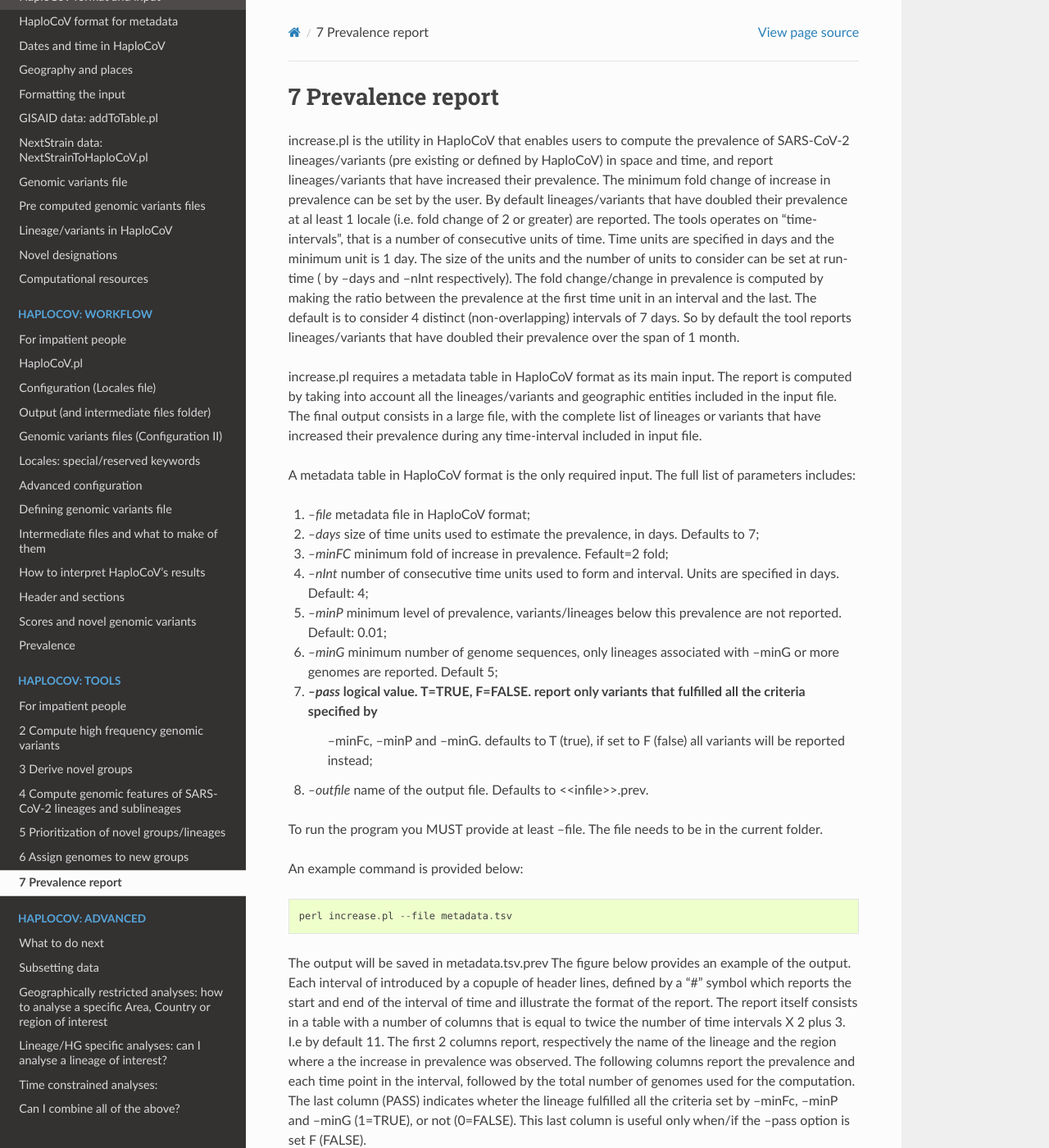
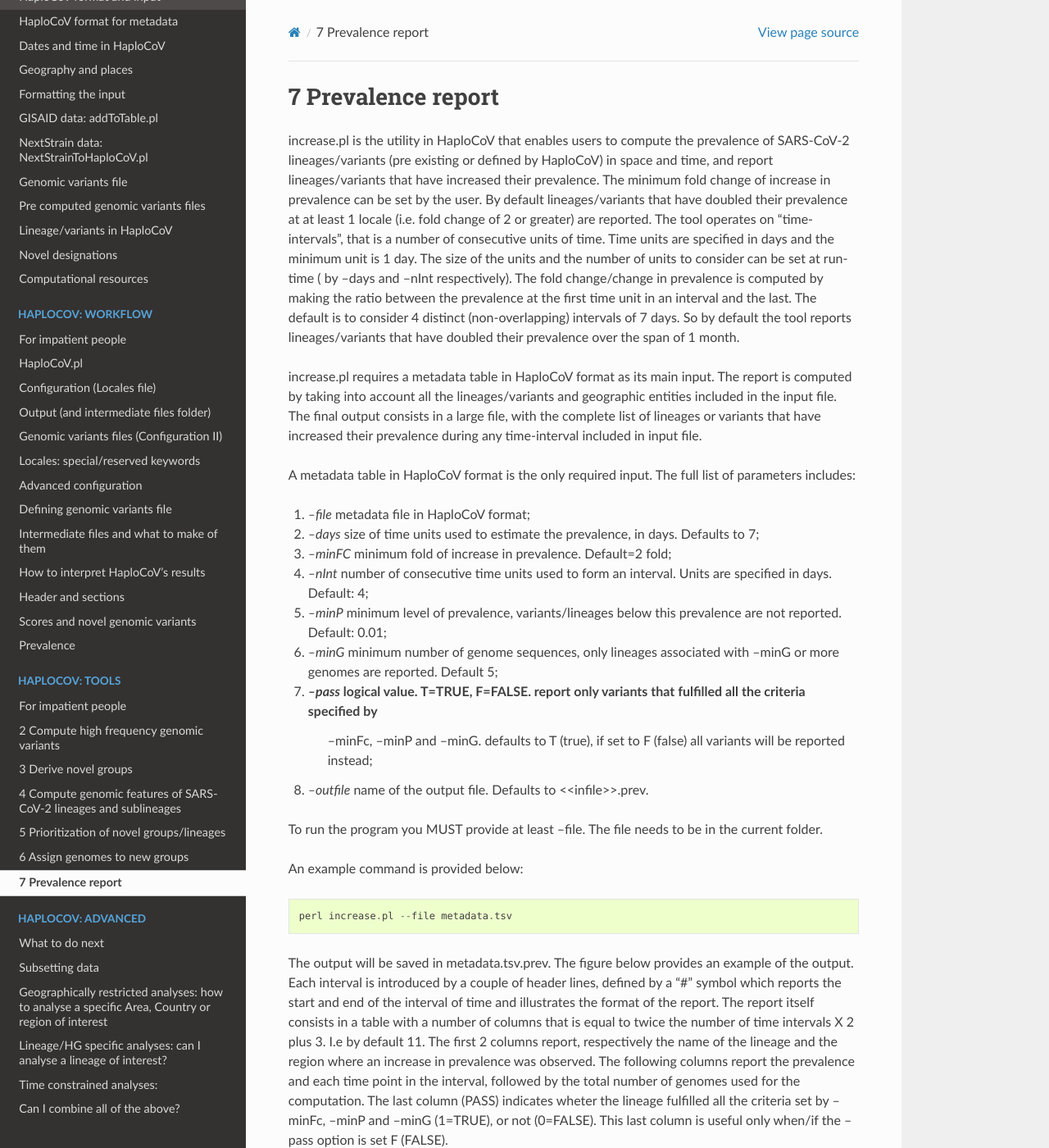
Before and after one commit to matteo14c/HaploCoV, a Sphinx documentation site: the page built from docs/source/increase.rst, in a window 1280 px wide and 1400 px high. Shown: the whole window at 82% size. Built offline with Sphinx 7.4.7 and the Read the Docs theme 2.0.0, drawn with Linux system fonts in a browser that asks for light colours.

Commit message:
Update increase.rst

```diff
--- a/docs/source/increase.rst
+++ b/docs/source/increase.rst
@@ -1,8 +1,8 @@
 7 Prevalence report
 ===================
 
-increase.pl is the utility in HaploCoV that enables users to compute the prevalence of SARS-CoV-2 lineages/variants (pre existing or defined by HaploCoV) in space and time, and report lineages/variants that have increased their prevalence. The minimum fold change of increase in prevalence can be set by the user. By default lineages/variants that have doubled their prevalence at al least 1 locale (i.e. fold change of 2 or greater) are reported.
-The tools operates on "time-intervals", that is a number of consecutive units of time. Time units are specified in days and the minimum unit is 1 day.  The size of the units and the number of units to consider can be set at run-time ( by --days and --nInt respectively).
+increase.pl is the utility in HaploCoV that enables users to compute the prevalence of SARS-CoV-2 lineages/variants (pre existing or defined by HaploCoV) in space and time, and report lineages/variants that have increased their prevalence. The minimum fold change of increase in prevalence can be set by the user. By default lineages/variants that have doubled their prevalence at at least 1 locale (i.e. fold change of 2 or greater) are reported.
+The tool operates on "time-intervals", that is a number of consecutive units of time. Time units are specified in days and the minimum unit is 1 day.  The size of the units and the number of units to consider can be set at run-time ( by --days and --nInt respectively).
 The fold change/change in prevalence is computed by making the ratio between the prevalence at the first time unit in an interval and the last.
 The default is to consider 4 distinct (non-overlapping) intervals of 7 days. So by default the tool reports lineages/variants that have doubled their prevalence over the span of 1 month.
 
@@ -14,8 +14,8 @@ A metadata table in HaploCoV format is the only required input. The full list of
 
 1. *--file* metadata file in HaploCoV format;
 2. *--days*  size of time units used to estimate the prevalence, in days. Defaults to 7;
-3. *--minFC* minimum fold of increase in prevalence. Fefault=2 fold;
-4. *--nInt* number of consecutive time units used to form and interval. Units are specified in days. Default: 4;
+3. *--minFC* minimum fold of increase in prevalence. Default=2 fold;
+4. *--nInt* number of consecutive time units used to form an interval. Units are specified in days. Default: 4;
 5. *--minP* minimum level of prevalence, variants/lineages below this prevalence are not reported. Default: 0.01;
 6. *--minG* minimum number of genome sequences, only lineages associated with --minG or more genomes are reported. Default 5;
 7. *--pass* logical value. T=TRUE, F=FALSE. report only variants that fulfilled all the criteria specified by
@@ -30,10 +30,10 @@ An example command is provided below:
 
  perl increase.pl --file metadata.tsv
 
-The output will be saved in metadata.tsv.prev
-The figure below provides an example of the output. Each interval of introduced by a copuple of header lines, defined by a "#" symbol which reports the start and end of the interval of time and illustrate the format of the report.
+The output will be saved in metadata.tsv.prev.
+The figure below provides an example of the output. Each interval is introduced by a couple of header lines, defined by a "#" symbol which reports the start and end of the interval of time and illustrates the format of the report.
 The report itself consists in a table with a number of columns that is equal to twice the number of time intervals X 2 plus 3. I.e by default 11.
-The first 2 columns report, respectively the name of the lineage and the region where a the increase in prevalence was observed.
+The first 2 columns report, respectively the name of the lineage and the region where an increase in prevalence was observed.
 The following columns report the prevalence and each time point in the interval, followed by the total number of genomes used for the computation. The last column (PASS) indicates wheter the lineage fulfilled all the criteria set by --minFc, --minP and --minG (1=TRUE), or not (0=FALSE). This last column is useful only when/if the --pass option is  set F (FALSE).
 
 .. figure:: _static/outputInc.png
```
